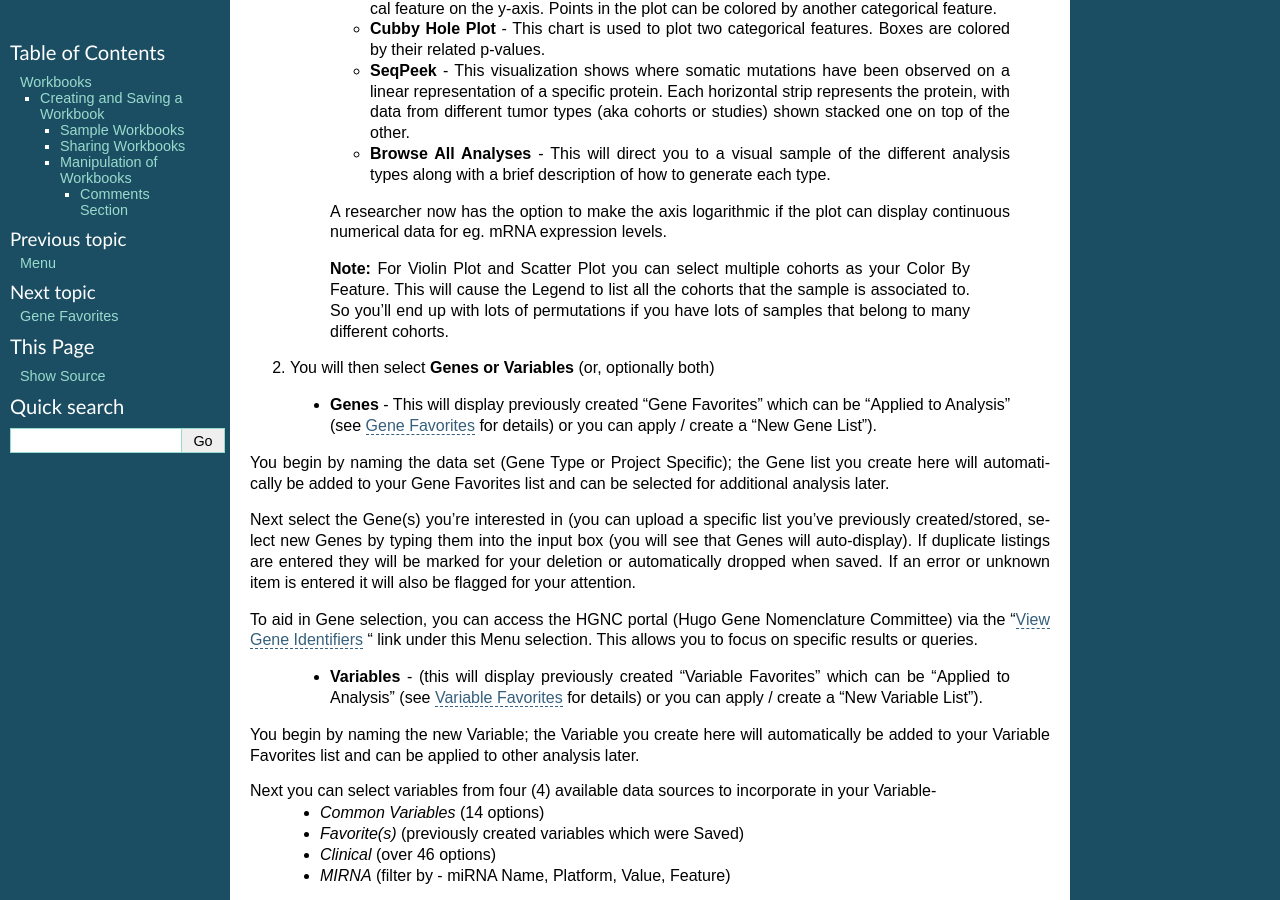
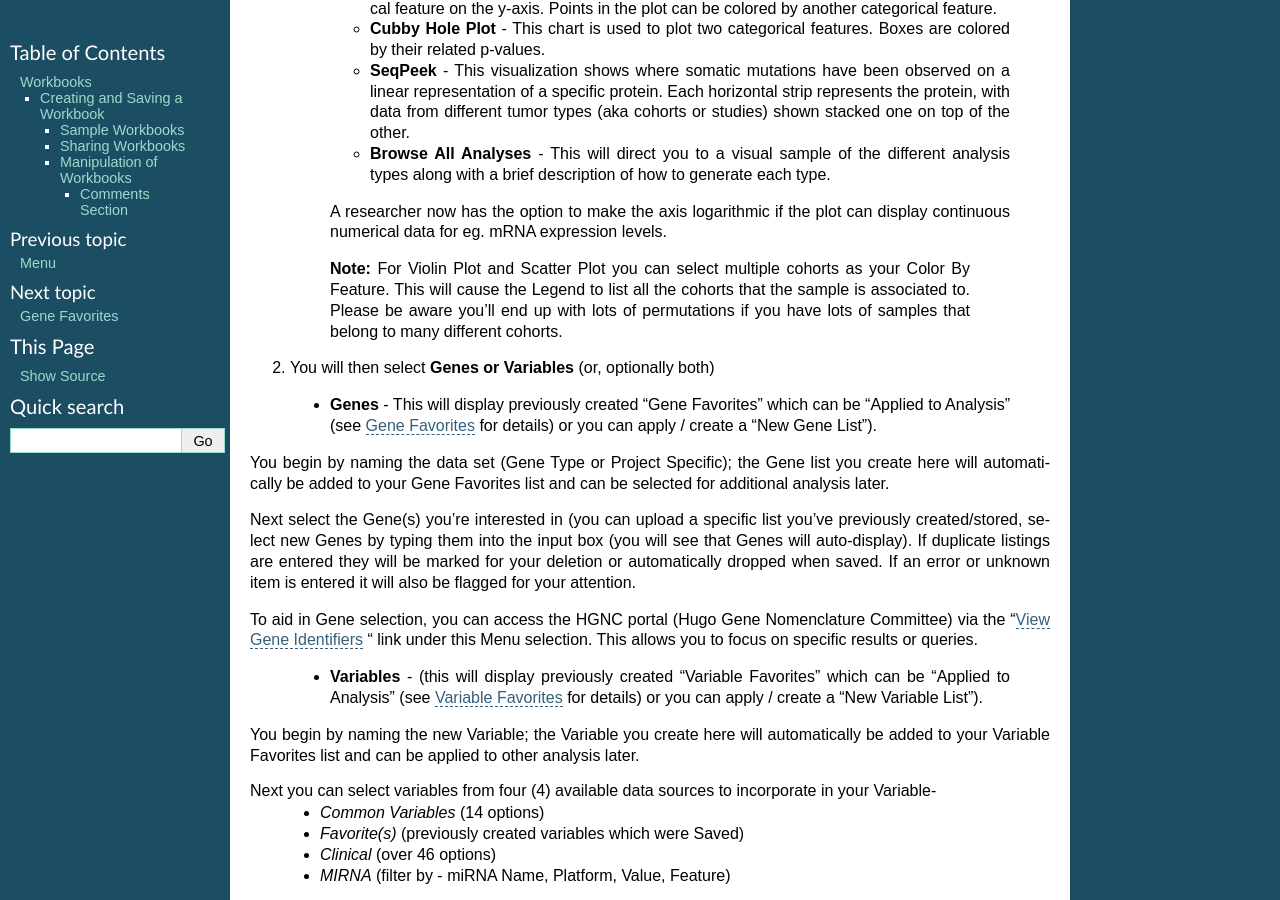
Before and after one commit to isb-cgc/readthedocs, a Sphinx documentation site: the page built from docs/source/sections/webapp/Workbooks.rst, in a window 1280 px wide and 900 px high, scrolled down 1038 px. Built offline with Sphinx 7.4.7, drawn with Linux system fonts in a browser that asks for light colours; pages that are not in the unit, such as notebooks, are missing from menus.

Commit message:
change of wording

```diff
--- a/docs/source/sections/webapp/Workbooks.rst
+++ b/docs/source/sections/webapp/Workbooks.rst
@@ -45,7 +45,7 @@
 
     A researcher now has the option to make the axis logarithmic if the plot can display continuous numerical data for eg. mRNA expression levels.
 
-   **Note:** For Violin Plot and Scatter Plot you can select multiple cohorts as your Color By Feature. This will cause the Legend to list all the cohorts that the sample is associated to. So you'll end up with lots of permutations if you have lots of samples that belong to many different cohorts.
+   **Note:** For Violin Plot and Scatter Plot you can select multiple cohorts as your Color By Feature. This will cause the Legend to list all the cohorts that the sample is associated to. Please be aware you'll end up with lots of permutations if you have lots of samples that belong to many different cohorts.
 
 2. You will then select **Genes or Variables** (or, optionally both)
 
```
